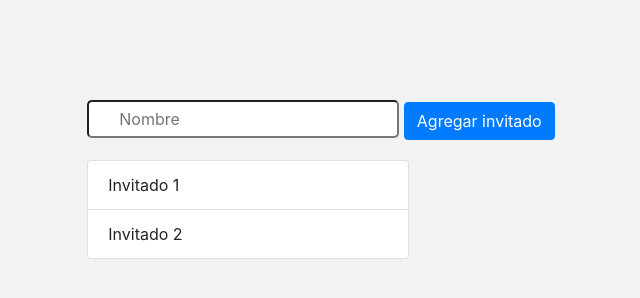
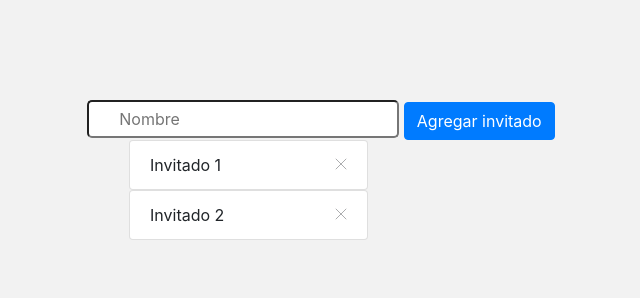
Before and after one commit to avanegasp/ejerciciosMR, a plain HTML site: page index.html in a window 1280 px wide. Shown: the whole page, without its empty margins (319-959 px from the left). Drawn offline with nearby package versions, Linux system fonts and the light colour scheme.

Commit message:
Bootstrap issues 2

```diff
--- a/css/style.css
+++ b/css/style.css
@@ -10,6 +10,8 @@ form{
 
 li{
   list-style: none;
+  margin-right: 128px;
+  margin-left: -17px;
 }
 
 input{
@@ -17,12 +19,13 @@ input{
   padding: 5px 30px;
 }
 
-li .glyphicon{
-  float: right;
-}
-
-#lista{
+/*#lista{
     margin-left: -40px;
     margin-right: 146px;
     margin-top: 20px;
+}*/
+
+svg{
+  float: right;
+  margin-top: 5px;
 }
--- a/index.html
+++ b/index.html
@@ -10,18 +10,32 @@
 
   <body>
   <div class="wrapper">
-    <div class="row justify-content-md-center">
-      <form>
-        <input id="input-name" type="text" name="nombre" value="" placeholder="Nombre">
-        <button id="btn-enviar" type="submit" class="btn btn-primary">Agregar invitado</button>
+      <div class="container">
+        <div class="row justify-content-md-center">
+          <form>
+            <input id="input-name" type="text" name="nombre" value="" placeholder="Nombre">
+            <button id="btn-enviar" type="submit" class="btn btn-primary">Agregar invitado</button>
+          </form>
+        </div>
 
-        <ul id="lista">
-          <li class="list-group-item">Invitado 1<span class="glyphicon glyphicon-remove" aria-hidden="true"></span></li>
-          <li class="list-group-item">Invitado 2<span class="glyphicon glyphicon-remove" aria-hidden="true"></span></li>
+<!--
+      <div class="row justify-content-md-center"> -->
+        <ul id="lista" class="list-group" >
+          <div class="row justify-content-md-center">
+            <div class="col-md-4">
+              <li class="list-group-item">Invitado 1 <svg viewBox="0 0 32 32" width="12" height="12" stroke="currentcolor"><path d="M2 30 L30 2 M30 30 L2 2"/></svg></li>
+            </div>
+          </div>
+          <div class="row justify-content-md-center">
+            <div class="col-md-4">
+              <li class="list-group-item">Invitado 2 <svg viewBox="0 0 32 32" width="12" height="12" stroke="currentcolor"><path d="M2 30 L30 2 M30 30 L2 2"/></svg></li>
+            </div>
+          </div>
         </ul>
-      </form>
-    </div>
+      </div>
   </div>
+  <!-- </div> -->
+
 
   <script src="https://code.jquery.com/jquery-3.2.1.slim.min.js" integrity="sha384-KJ3o2DKtIkvYIK3UENzmM7KCkRr/rE9/Qpg6aAZGJwFDMVNA/GpGFF93hXpG5KkN" crossorigin="anonymous"></script>
   <script src="https://cdnjs.cloudflare.com/ajax/libs/popper.js/1.11.0/umd/popper.min.js" integrity="sha384-b/U6ypiBEHpOf/4+1nzFpr53nxSS+GLCkfwBdFNTxtclqqenISfwAzpKaMNFNmj4" crossorigin="anonymous"></script>
--- a/js/app.js
+++ b/js/app.js
@@ -1,15 +1,14 @@
 
 
-$('#btn-enviar').on('click', function(e){
+$('#btn-enviar').on('submit',function(e){
   e.preventDefault();
+  console.log('hola');
   var input = $('#input-name').val();
-  $('ul#lista').append('<li class="list-group-item">' + input + '<span class="glyphicon glyphicon-remove" aria-hidden="true"></span>' +  '</li>')
-  $(input).val('');
-  console.log('hola')
+  $('ul#lista').append('<div class="row justify-content-md-center">'+'<div class="col-md-4">' + '<li class="list-group-item">' + input + '<svg viewBox="0 0 32 32" width="12" height="12" stroke="currentcolor">' + '<path d="M2 30 L30 2 M30 30 L2 2" />' + '</svg>' + '</li>')
 });
 
 
-$('ul#lista').on('click', 'li span', function(){
+$('ul#lista').on('click', 'svg', function(){
   var input = $('#input-name').val();
   $(this).parent().remove();
 });
```
